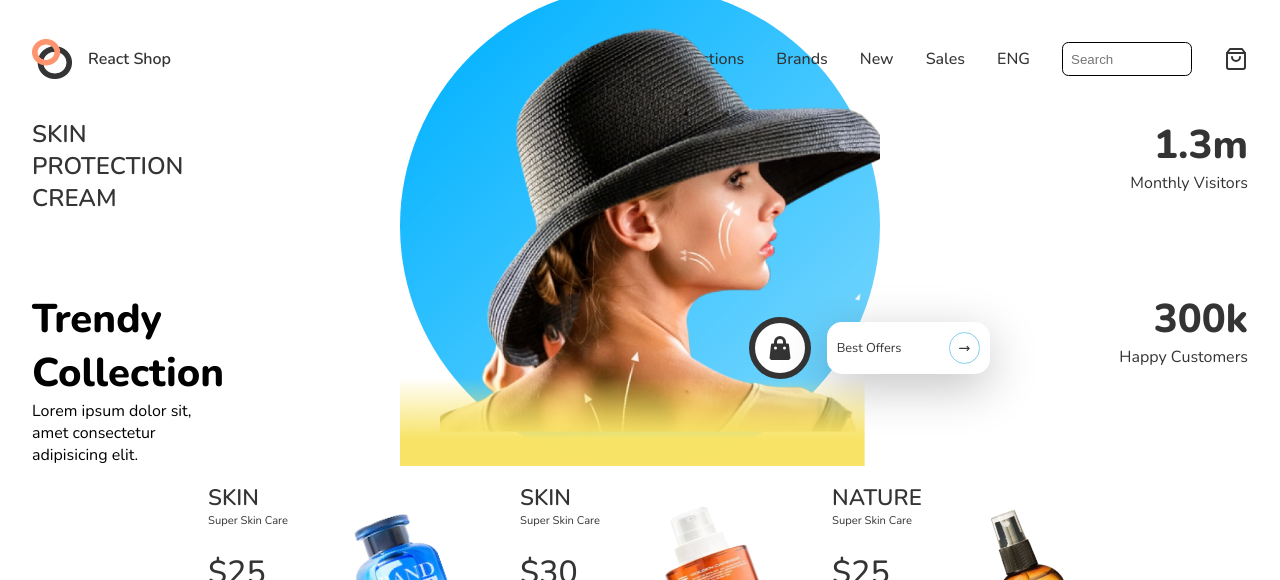
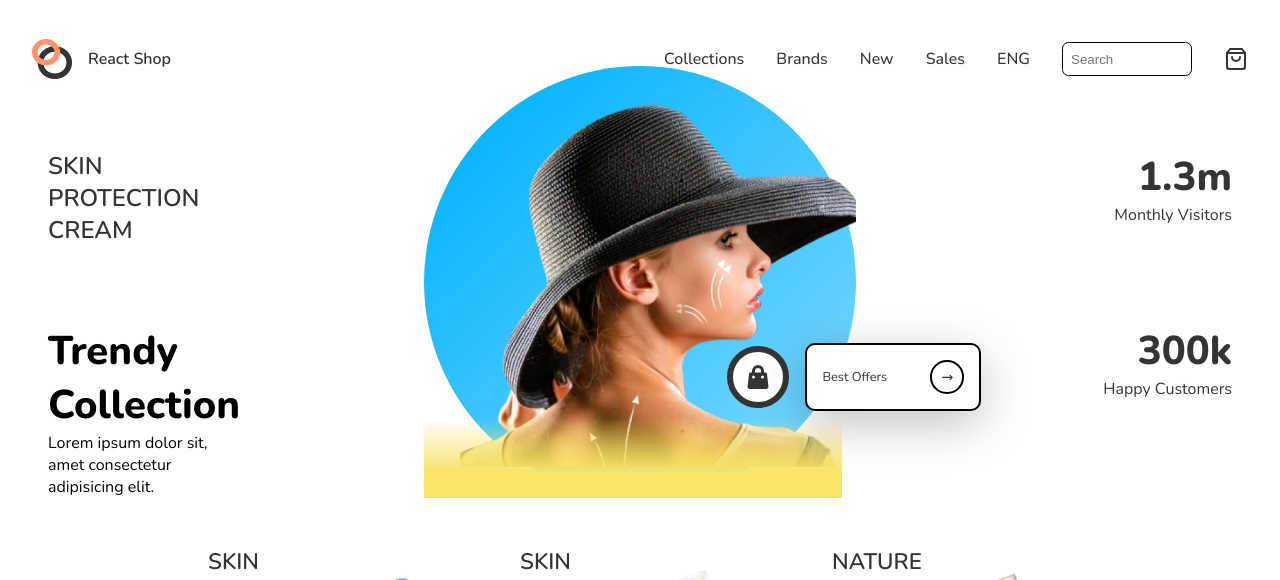
Before and after one commit to CyphrSylph/react-ecommerce, a React (Create React App) app: page / in a window 1280 px wide. Shown: the top 580 px of the page. Built offline with nearby package versions, Linux system fonts and the light colour scheme.

Commit message:
resized hero image and floating button styling

```diff
--- a/src/components/hero/hero.module.css
+++ b/src/components/hero/hero.module.css
@@ -1,7 +1,7 @@
 .container{
     display: grid;
     grid-template-columns: 1fr 3fr 1fr;
-    padding: 0rem 2rem;
+    padding: 2rem 3rem;
 }
 
 .wrapper{
@@ -12,13 +12,13 @@
 }
 .wrapper > img{
     position: absolute;
-    width: 30rem;
+    width: 27rem;
     bottom: 0;
 }
 
 .coloredCircle{
-    width: 30rem;
-    height: 30rem;
+    width: 27rem;
+    height: 27rem;
     border-radius: 50%;
     z-index: -99;
     position: absolute;
@@ -46,10 +46,11 @@
 .signup{
     display: flex;
     align-items: center;
-    gap: 1rem;
-    padding: 0.625rem;
+    gap: .75rem;
+    padding: 0.938rem;
     background: #fff;
-    border-radius: 15px;
+    border: 2px solid #000;
+    border-radius: 0.625rem;
     font-size: 0.8rem;
     box-shadow: var(--shadow1);
 }
@@ -64,7 +65,7 @@
     padding: 0.3rem;
     width: 1.25rem;
     height: 1.25rem;
-    border: 1px solid skyblue;
+    border: 2px solid #000;
     border-radius: 50%;
 }
 
@@ -140,9 +141,8 @@
     }
 
     .container{
-        grid-template-areas:
-            'left center center'
-            'right right right';
+        grid-template-areas: 'left center center'
+                                'right right right';
     }
 
     .container > :first-child{
```
